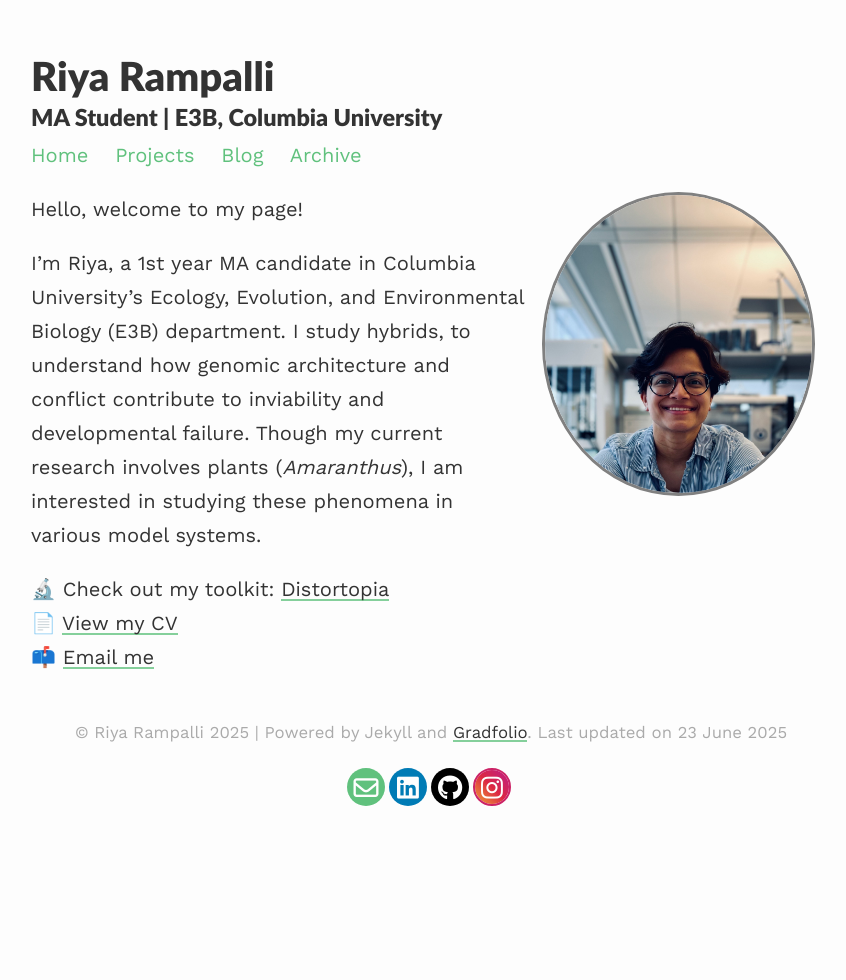
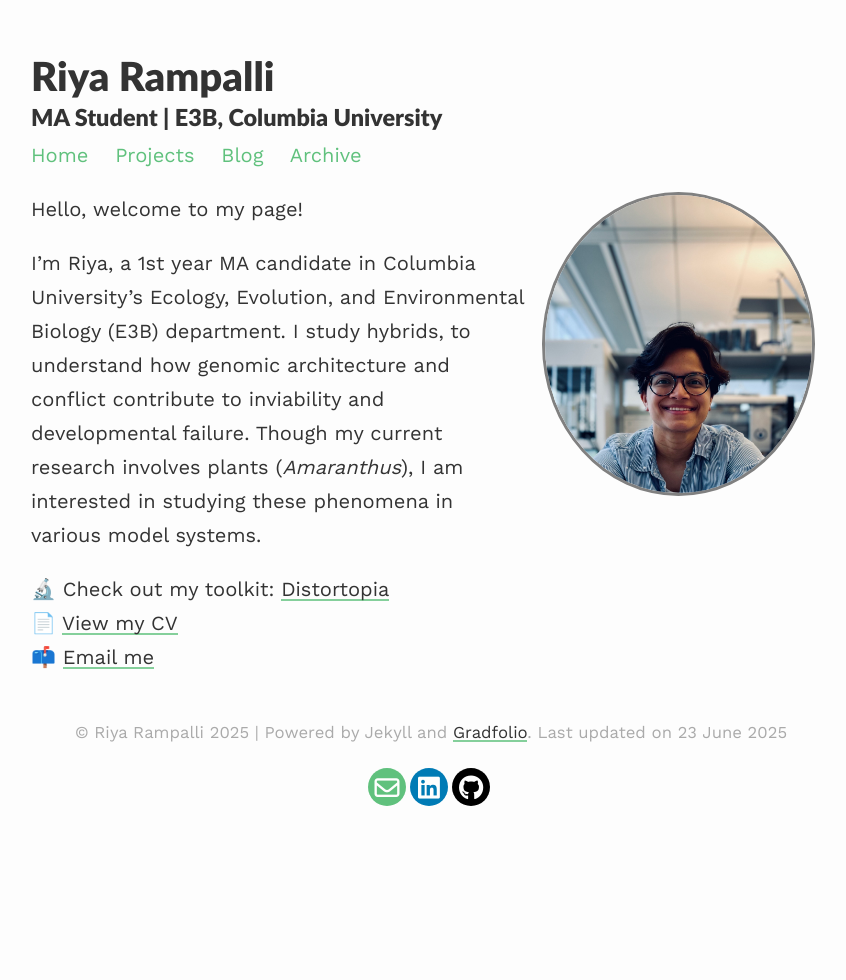
Before and after one commit to riya2serve/riya2serve.github.io, a Jekyll site: the page built from index.md, in a window 1280 px wide. Shown: the whole page, without its empty margins (209-1055 px from the left). Built offline with Jekyll 4.4.1, drawn with Linux system fonts in a browser that asks for light colours.

Commit message:
Update social-footer.html

```diff
--- a/_includes/social-footer.html
+++ b/_includes/social-footer.html
@@ -26,13 +26,4 @@ target="_blank">
 </a>
 {%- endif -%}
 
-{%- if site.instagram -%}
-<a title="{{ _locale_string_follow | replace: '[NAME]', 'Instagram' }}"
-class="social-button instagram" itemprop="sameAs"
-href="https://www.instagram.com/{{ site.instagram }}"
-target="_blank">
-<i class="fab fa-instagram"></i>
-</a>
-{%- endif -%}
-
 </div>
```
